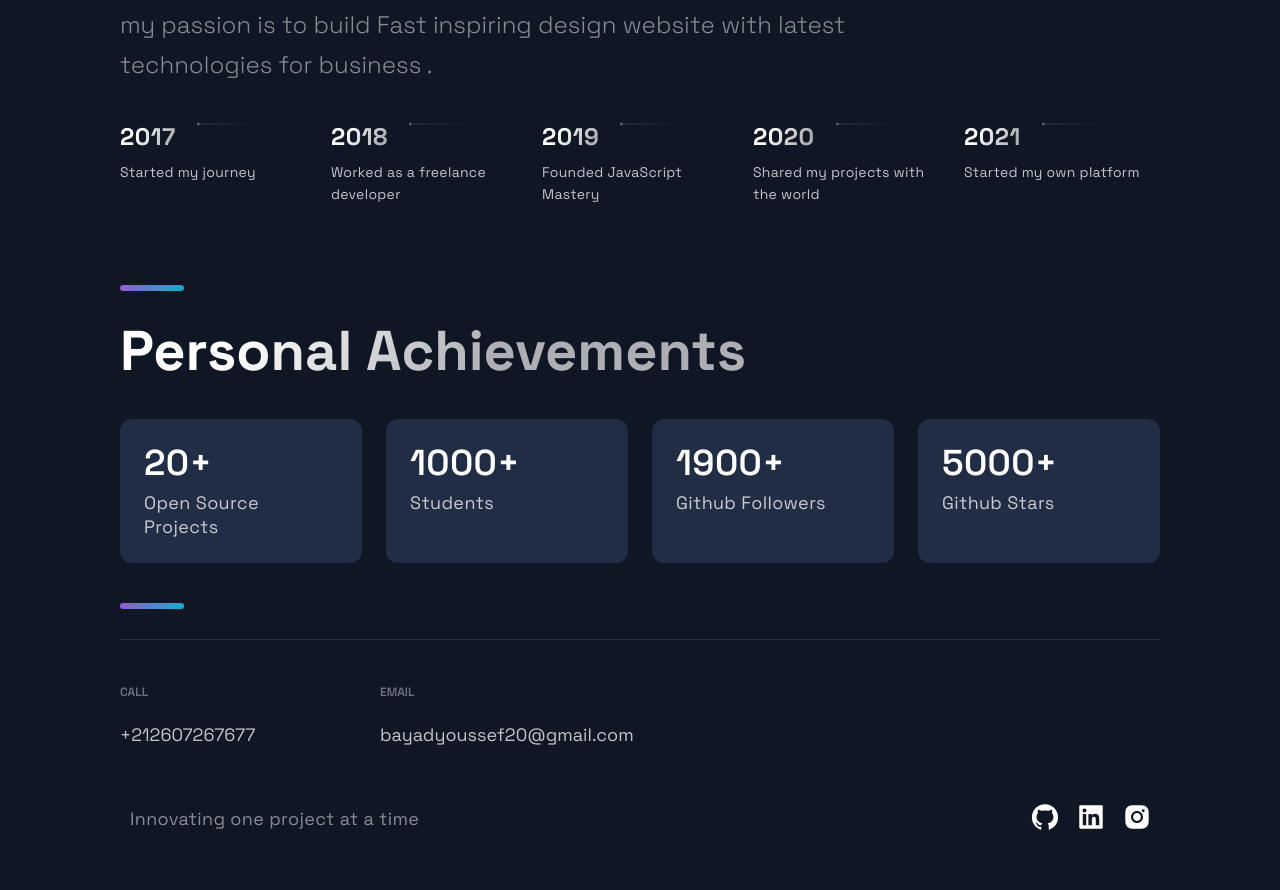
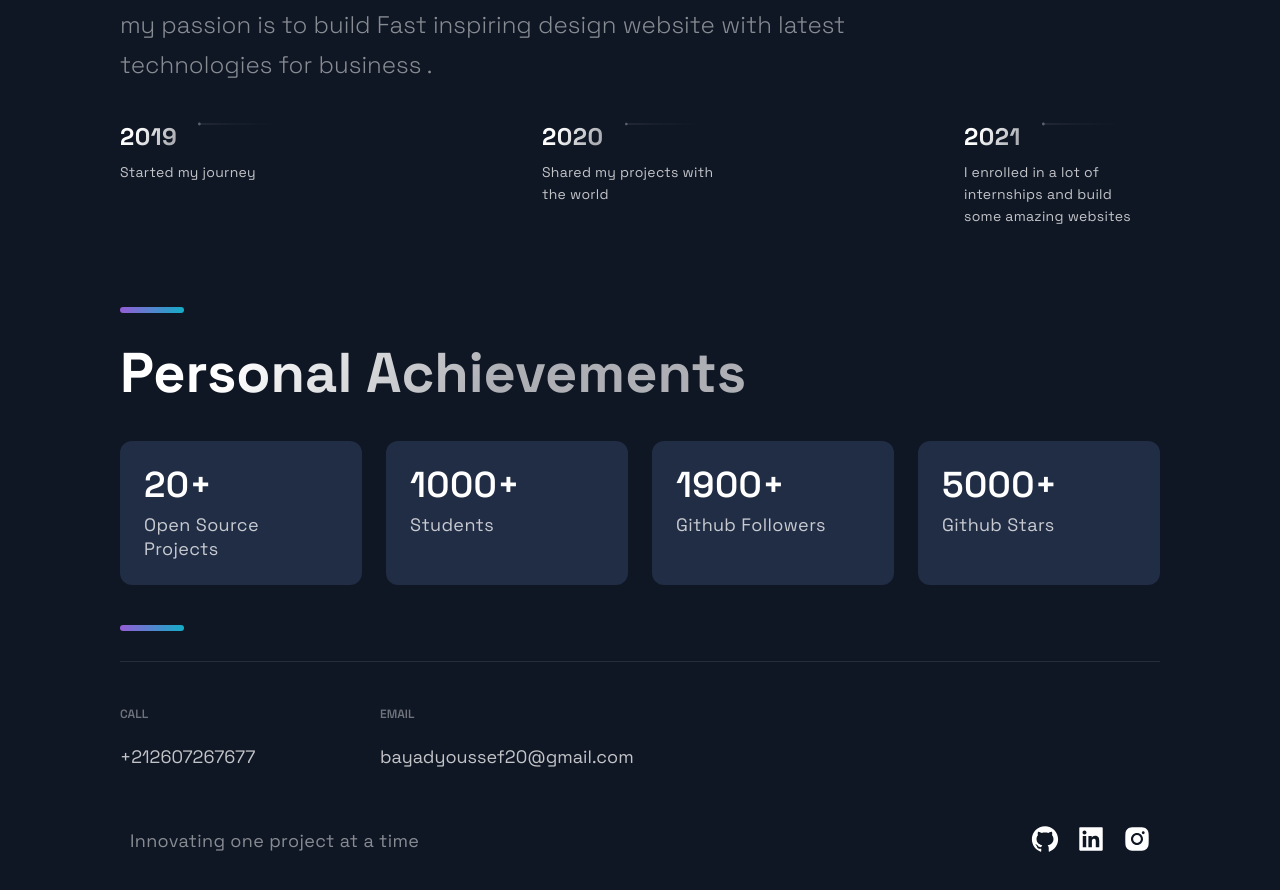
Before and after one commit to YoussefBayad/myportfolio, a Next.js app: page / in a window 1280 px wide. Shown: the part 3560-4450 px from the top of the page. Built offline with nearby package versions, Linux system fonts and the light colour scheme.

Commit message:
add my fifth project to constent

```diff
--- a/src/constants/constants.js
+++ b/src/constants/constants.js
@@ -52,11 +52,12 @@ export const projects = [
 ];
 
 export const TimeLineData = [
-  { year: 2017, text: 'Started my journey' },
-  { year: 2018, text: 'Worked as a freelance developer' },
-  { year: 2019, text: 'Founded JavaScript Mastery' },
+  { year: 2019, text: 'Started my journey' },
   { year: 2020, text: 'Shared my projects with the world' },
-  { year: 2021, text: 'Started my own platform' },
+  {
+    year: 2021,
+    text: 'I enrolled in a lot of internships and build some amazing websites ',
+  },
 ];
 
 export const SocialLinks = {
```
